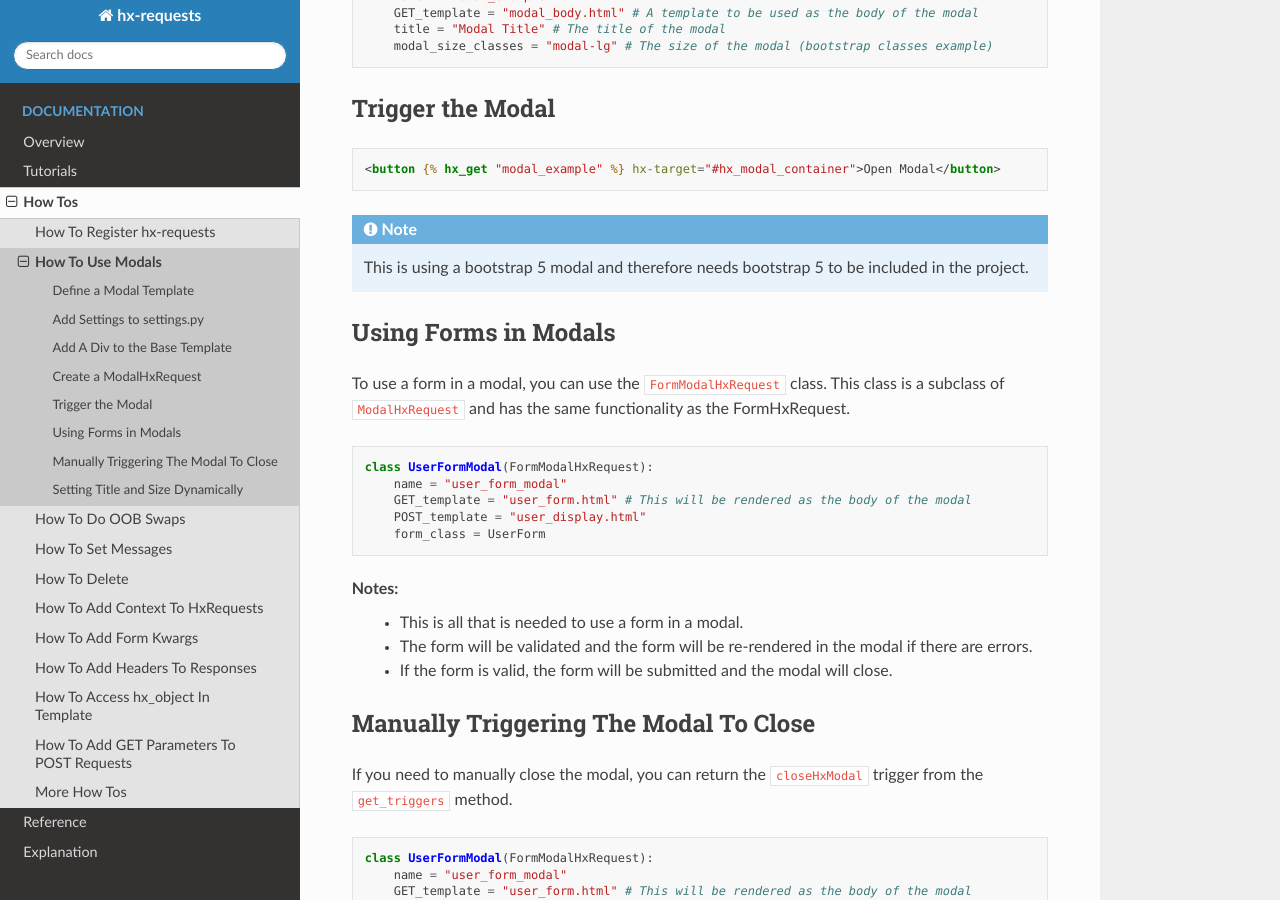
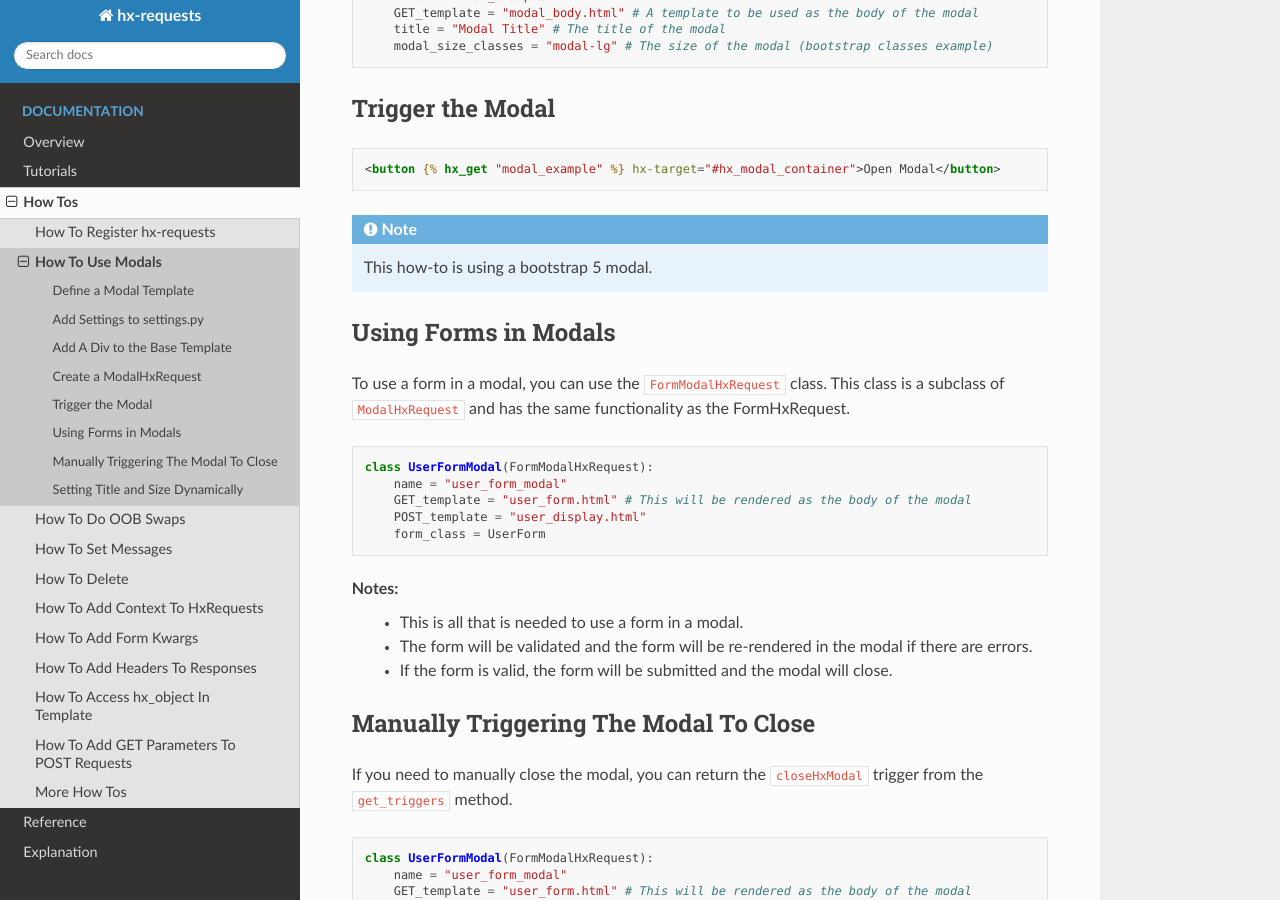
Before and after one commit to yaakovLowenstein/hx-requests, a Sphinx documentation site: the page built from docs/how_tos/use_modals.rst, in a window 1280 px wide and 900 px high, scrolled down 1685 px. Built offline with Sphinx 7.4.7 and the Read the Docs theme 3.1.0, drawn with Linux system fonts in a browser that asks for light colours; pages that are not in the unit, such as notebooks, are missing from menus.

Commit message:
docs: Fix language in use_modals.rst

```diff
--- a/docs/how_tos/use_modals.rst
+++ b/docs/how_tos/use_modals.rst
@@ -96,7 +96,7 @@ Trigger the Modal
 
 .. note::
 
-        This is using a bootstrap 5 modal and therefore needs bootstrap 5 to be included in the project.
+        This how-to is using a bootstrap 5 modal.
 
 
 Using Forms in Modals
```
